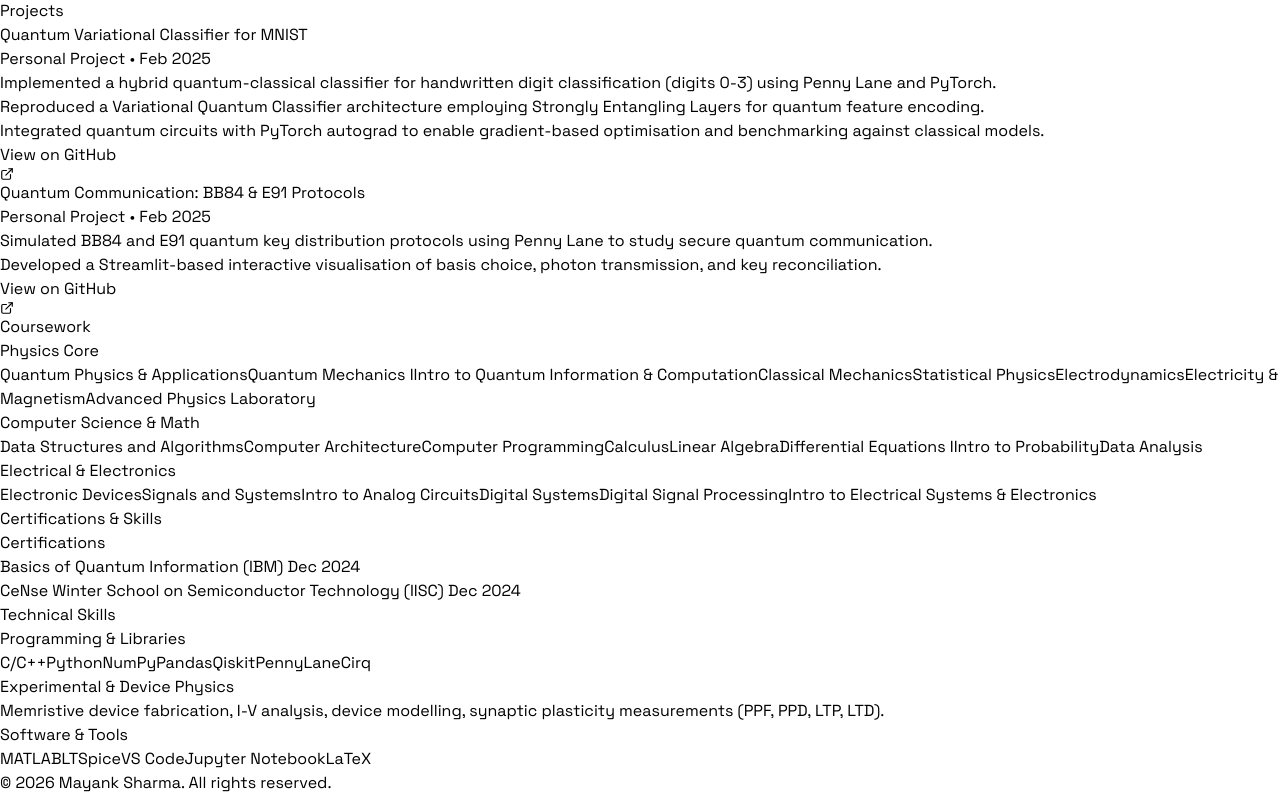
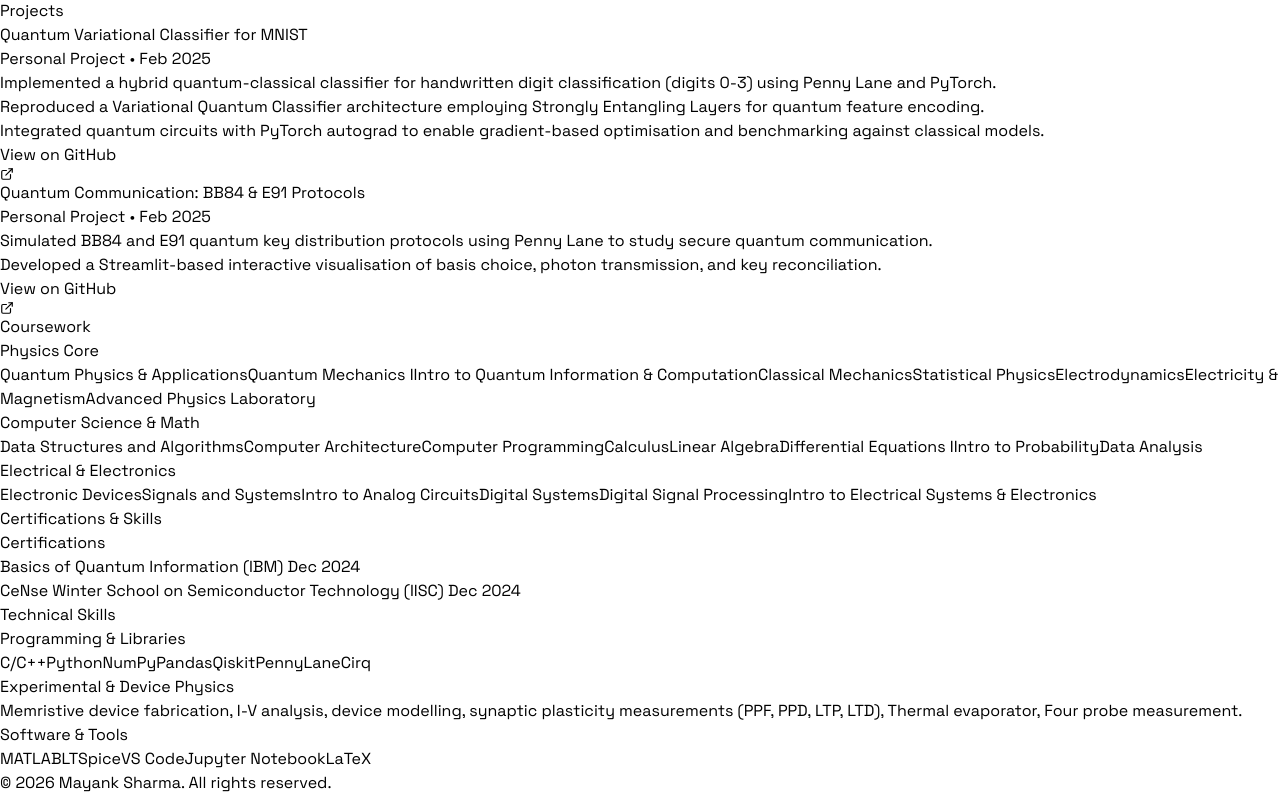
Before and after one commit to p9dt/Portfolio-website, a React (Vite) app: page / in a window 1280 px wide. Shown: the part 2065-2860 px from the top of the page. Built offline with nearby package versions, Linux system fonts and the light colour scheme.

Commit message:
Add Thermal evaporator and Four probe measurement to Experimental & Device Physics

```diff
--- a/src/App.jsx
+++ b/src/App.jsx
@@ -391,7 +391,7 @@ export default function App() {
                 <div>
                   <h4 className="text-gray-300 font-semibold mb-2">Experimental & Device Physics</h4>
                   <p className="text-gray-400 text-sm leading-relaxed">
-                    Memristive device fabrication, I-V analysis, device modelling, synaptic plasticity measurements (PPF, PPD, LTP, LTD).
+                    Memristive device fabrication, I-V analysis, device modelling, synaptic plasticity measurements (PPF, PPD, LTP, LTD), Thermal evaporator, Four probe measurement.
                   </p>
                 </div>
                 <div>
```
